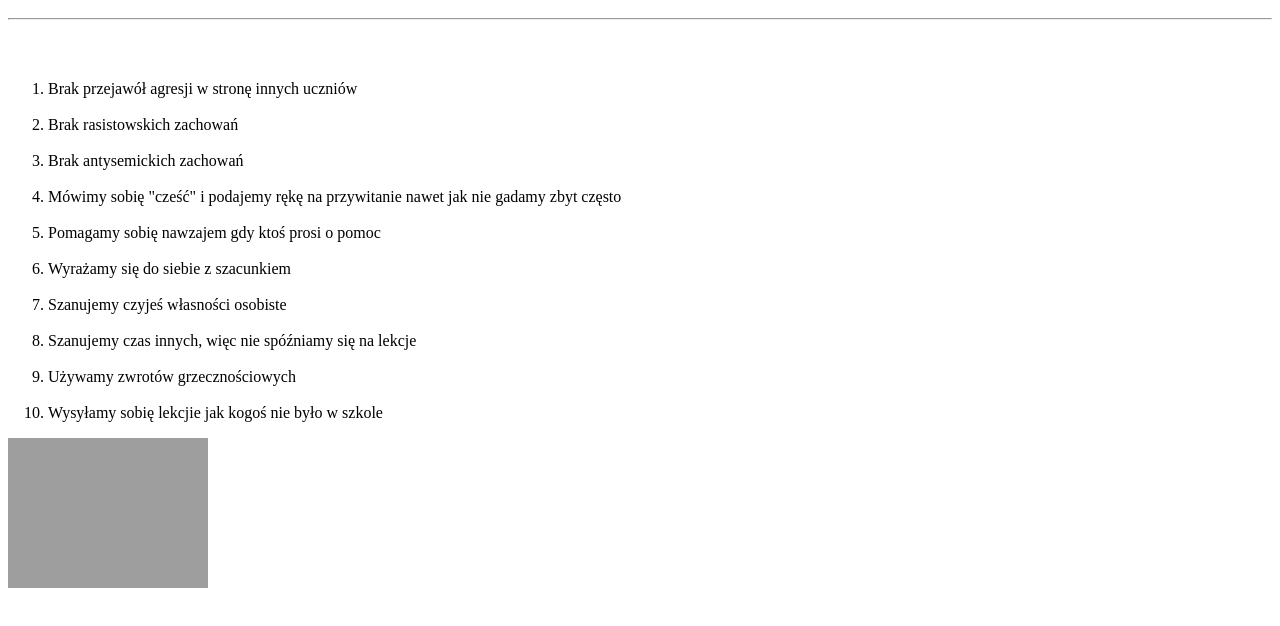
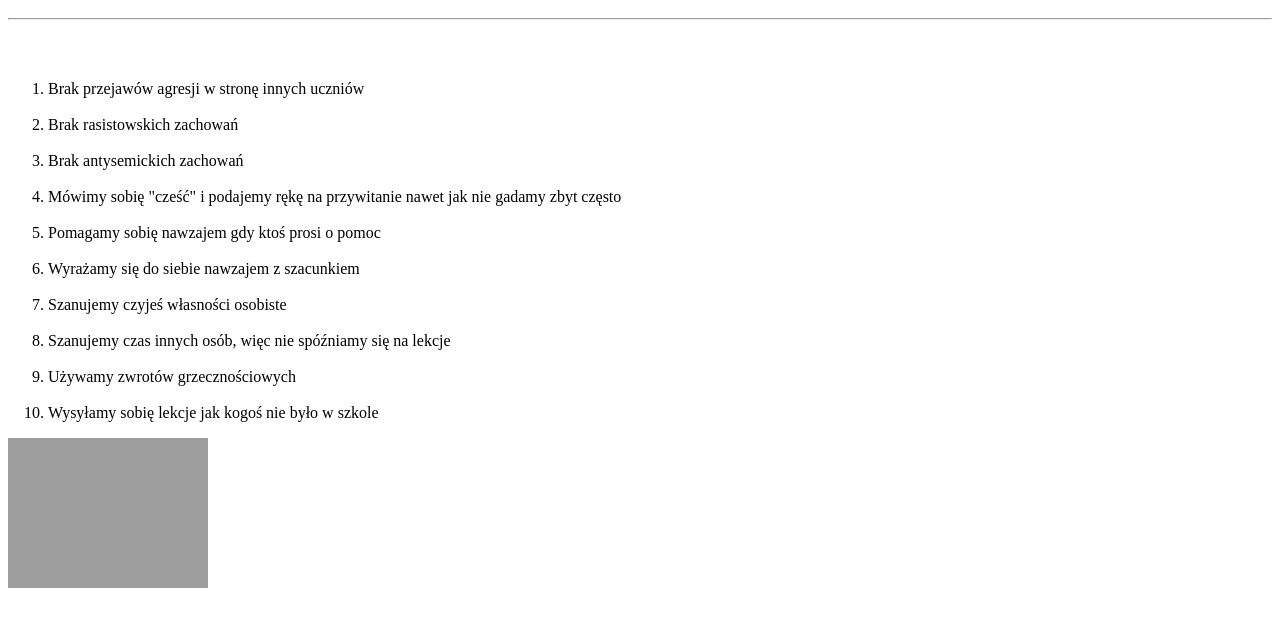
Before and after one commit to Jakubcorobistronedopanap/kulturka, a plain HTML site: page index.html in a window 1280 px wide. Shown: the part 48-674 px from the top of the page. Drawn offline with Linux system fonts and the light colour scheme; grey boxes are pictures that could not be loaded.

Commit message:
Update index.html

```diff
--- a/index.html
+++ b/index.html
@@ -8,7 +8,7 @@
 <br>
 <br>
 <ol>
-<li> Brak przejawół agresji w stronę innych uczniów </li>
+<li> Brak przejawów agresji w stronę innych uczniów </li>
 <br>
 <li> Brak rasistowskich zachowań </li>
 <br>
@@ -18,15 +18,15 @@
 <br>
 <li> Pomagamy sobię nawzajem gdy ktoś prosi o pomoc </li>
 <br>
-<li> Wyrażamy się do siebie z szacunkiem </li>
+<li> Wyrażamy się do siebie nawzajem z szacunkiem </li>
 <br>
 <li> Szanujemy czyjeś własności osobiste </li>
 <br>
-<li> Szanujemy czas innych, więc nie spóźniamy się na lekcje </li>
+<li> Szanujemy czas innych osób, więc nie spóźniamy się na lekcje </li>
 <br>
 <li> Używamy zwrotów grzecznościowych  </li>
 <br>
-<li> Wysyłamy sobię lekcjie jak kogoś nie było w szkole </li>
+<li> Wysyłamy sobię lekcje jak kogoś nie było w szkole </li>
 </ol>
 <img src="https://komilfo.biz/wp-content/uploads/2018/08/zasady-kulturalnego-powitania-768x514.jpg" alt="podanie sobie ręki" width="200" height="150">
 </html>
```
